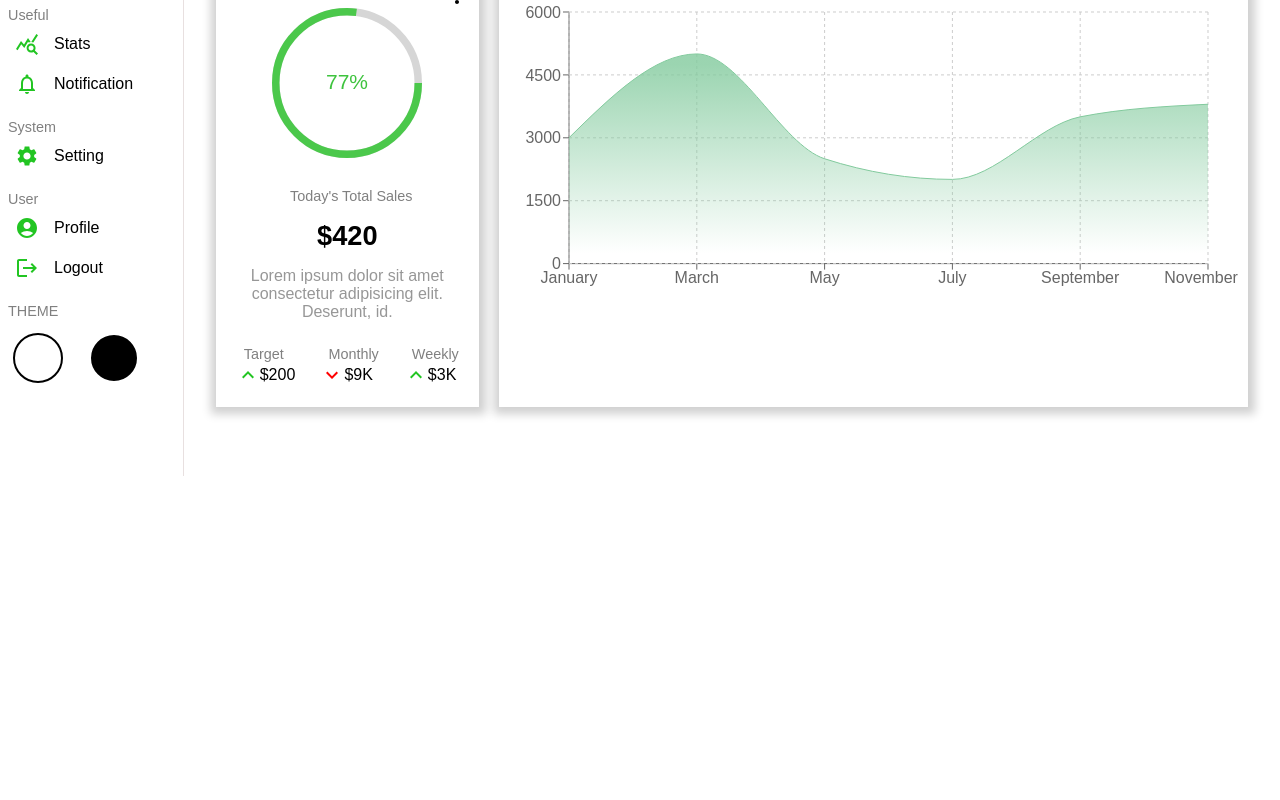
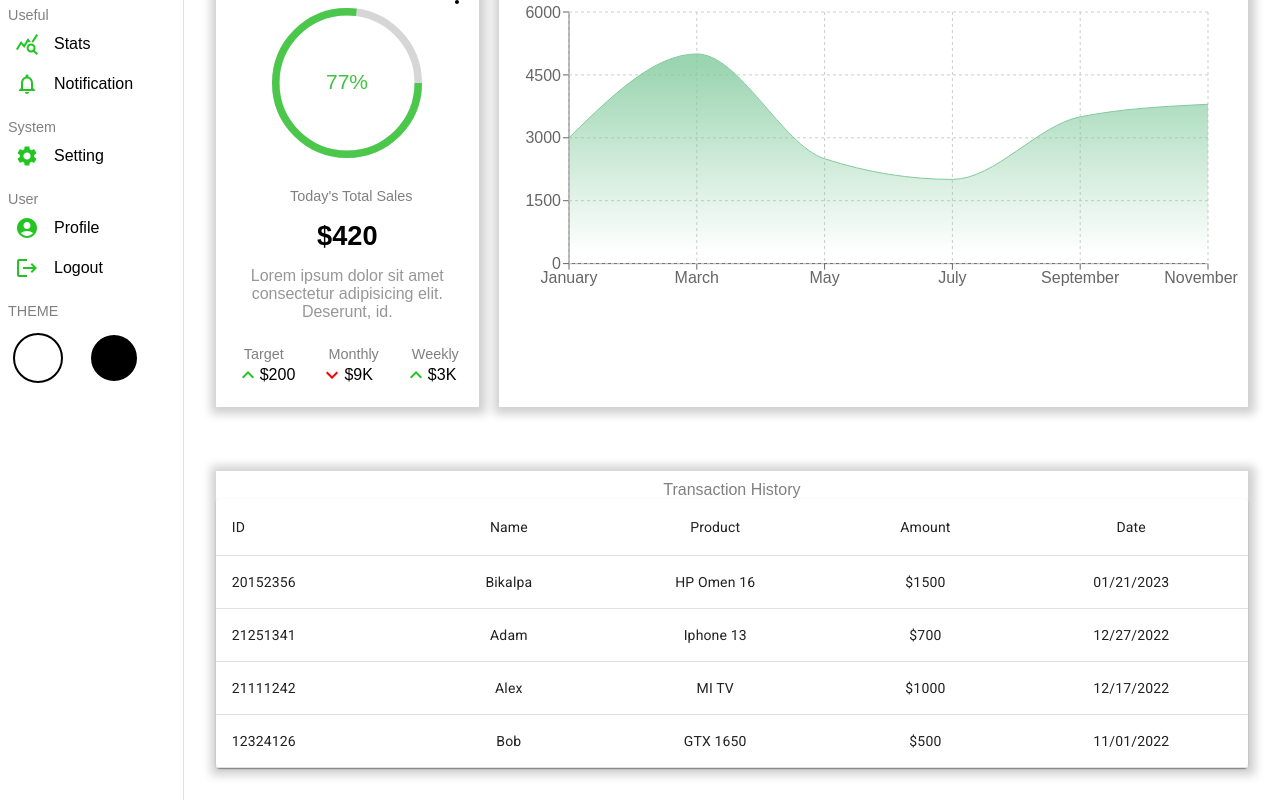
Before and after one commit to Bikalpa-Paudel/React-Dashboard, a React (Create React App) app: page / in a window 1280 px wide. Shown: the part 324-1124 px from the top of the page. Before the commit the page ends 800 px from the top, so only its background shows below. Built offline with nearby package versions, Linux system fonts and the light colour scheme.

Commit message:
adding a transacttion table using MUI

```diff
--- /dev/null
+++ b/src/components/transaction/Transaction.jsx
@@ -0,0 +1,78 @@
+import "./transaction.css";
+import Table from "@mui/material/Table";
+import TableBody from "@mui/material/TableBody";
+import TableCell from "@mui/material/TableCell";
+import TableContainer from "@mui/material/TableContainer";
+import TableHead from "@mui/material/TableHead";
+import TableRow from "@mui/material/TableRow";
+import Paper from "@mui/material/Paper";
+
+export default function Transaction() {
+  const rows = [
+    {
+      id: 20152356,
+      name: "Bikalpa",
+      product: "HP Omen 16",
+      // icon:<PersonOutlineOutlinedIcon className='wid-icon'/>,
+      date: "01/21/2023",
+      amount: "$1500",
+    },
+    {
+      id: 21251341,
+      name: "Adam",
+      product: "Iphone 13",
+      // img:<MonetizationOnOutlinedIcon className='wid-icon'/>,
+      date: "12/27/2022",
+      amount: "$700",
+    },
+    {
+      id: 21111242,
+      name: "Alex",
+      product: "MI TV",
+      // img:<ShoppingCartCheckoutOutlinedIcon className='wid-icon'/>,
+      date: "12/17/2022",
+      amount: "$1000",
+    },
+    {
+      id: 12324126,
+      name: "Bob",
+      product: "GTX 1650",
+      // img:<AccountBalanceWalletOutlinedIcon className='wid-icon'/>,
+      date: "11/01/2022",
+      amount: "$500",
+    },
+  ];
+  return (
+    <div className="table">
+       <div className="history">Transaction History</div>
+      <TableContainer sx={{ minWidth: 350 }} component={Paper}>
+        <Table aria-label="simple table">
+          <TableHead>
+            <TableRow>
+              <TableCell className="bold">ID</TableCell>
+              <TableCell className="bold" align="center">Name</TableCell>
+              <TableCell className="bold" align="center">Product</TableCell>
+              <TableCell className="bold" align="center">Amount</TableCell>
+              <TableCell className="bold" align="center">Date</TableCell>
+            </TableRow>
+          </TableHead>
+          <TableBody>
+            {rows.map((row) => (
+              <TableRow
+                key={row.id}
+              >
+                <TableCell>
+                  {row.id}
+                </TableCell>
+                <TableCell align="center">{row.name}</TableCell>
+                <TableCell align="center">{row.product}</TableCell>
+                <TableCell align="center">{row.amount}</TableCell>
+                <TableCell align="center">{row.date}</TableCell>
+              </TableRow>
+            ))}
+          </TableBody>
+        </Table>
+      </TableContainer>
+    </div>
+  );
+}
--- /dev/null
+++ b/src/components/transaction/transaction.css
@@ -0,0 +1,14 @@
+.table{
+    width:100%;
+    padding: 10px 0 0px 0;
+    box-shadow: 1px 1px 9px 6px rgba(0,0,0,0.19);
+    -webkit-box-shadow: 1px 1px 9px 6px rgba(0,0,0,0.19);
+    -moz-box-shadow: 1px 1px 9px 6px rgba(0,0,0,0.19);
+}
+.history{
+    color: grey;
+    text-align: center;
+}
+.bold{
+    font-weight: 700;
+}
--- a/src/pages/home/Home.jsx
+++ b/src/pages/home/Home.jsx
@@ -6,6 +6,7 @@ import { useState } from "react";
 import data from './widgetData.js'
 import Chart from "../../components/chart/Chart";
 import Graph from "../../components/graph/Graph";
+import Transaction from "../../components/transaction/Transaction";
 
 export default function Home(){
     //widget data fetching
@@ -43,6 +44,9 @@ export default function Home(){
                 <Chart />
                 <Graph />
             </div>
+            <div className="transaction">
+                <Transaction />
+            </div>
             </div>
         </div>
     )
--- a/src/pages/home/home.css
+++ b/src/pages/home/home.css
@@ -9,3 +9,7 @@
     display: flex;
     gap:20px;
 }
+
+.transaction{
+    padding: 2rem;
+}
```
